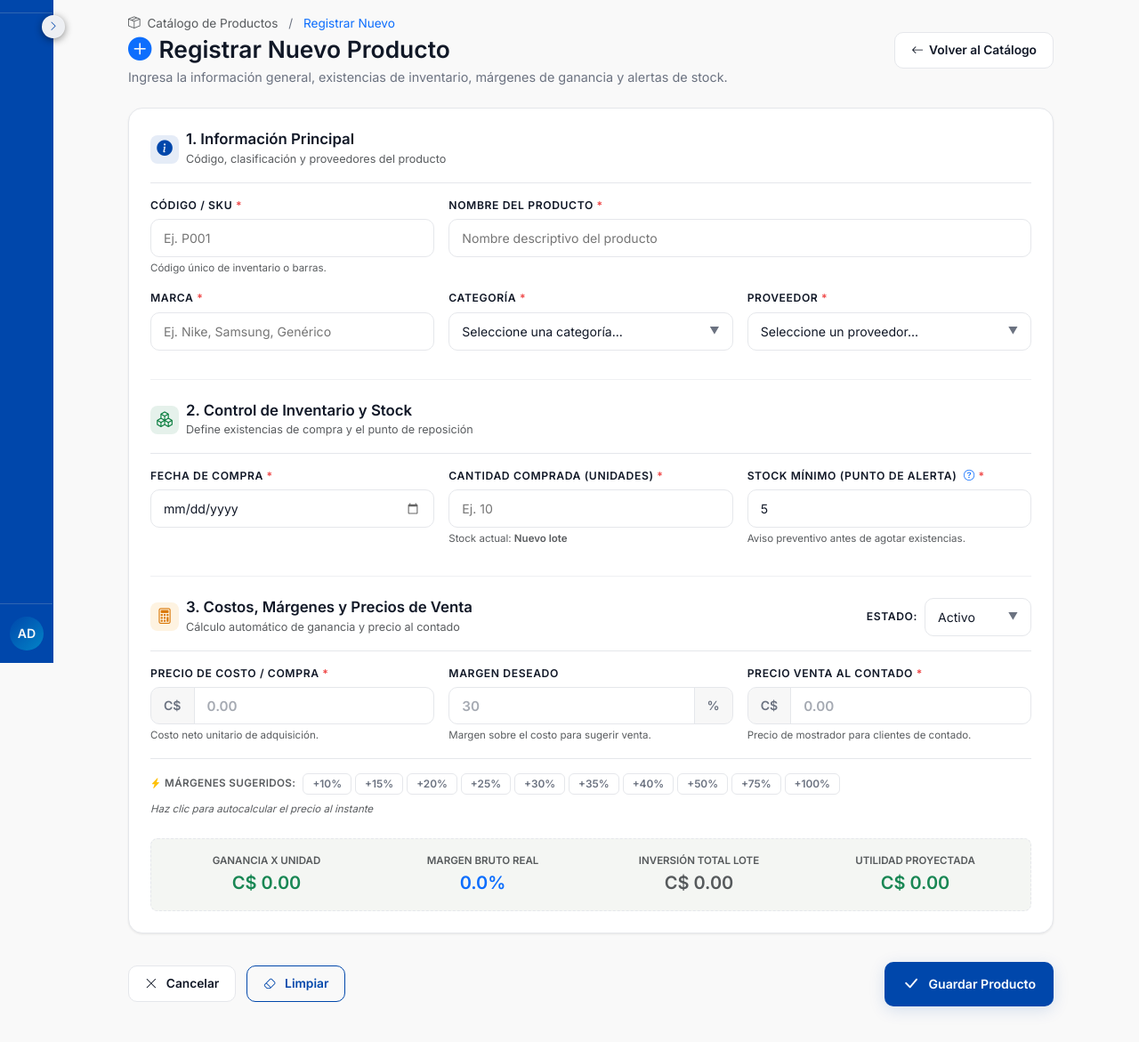
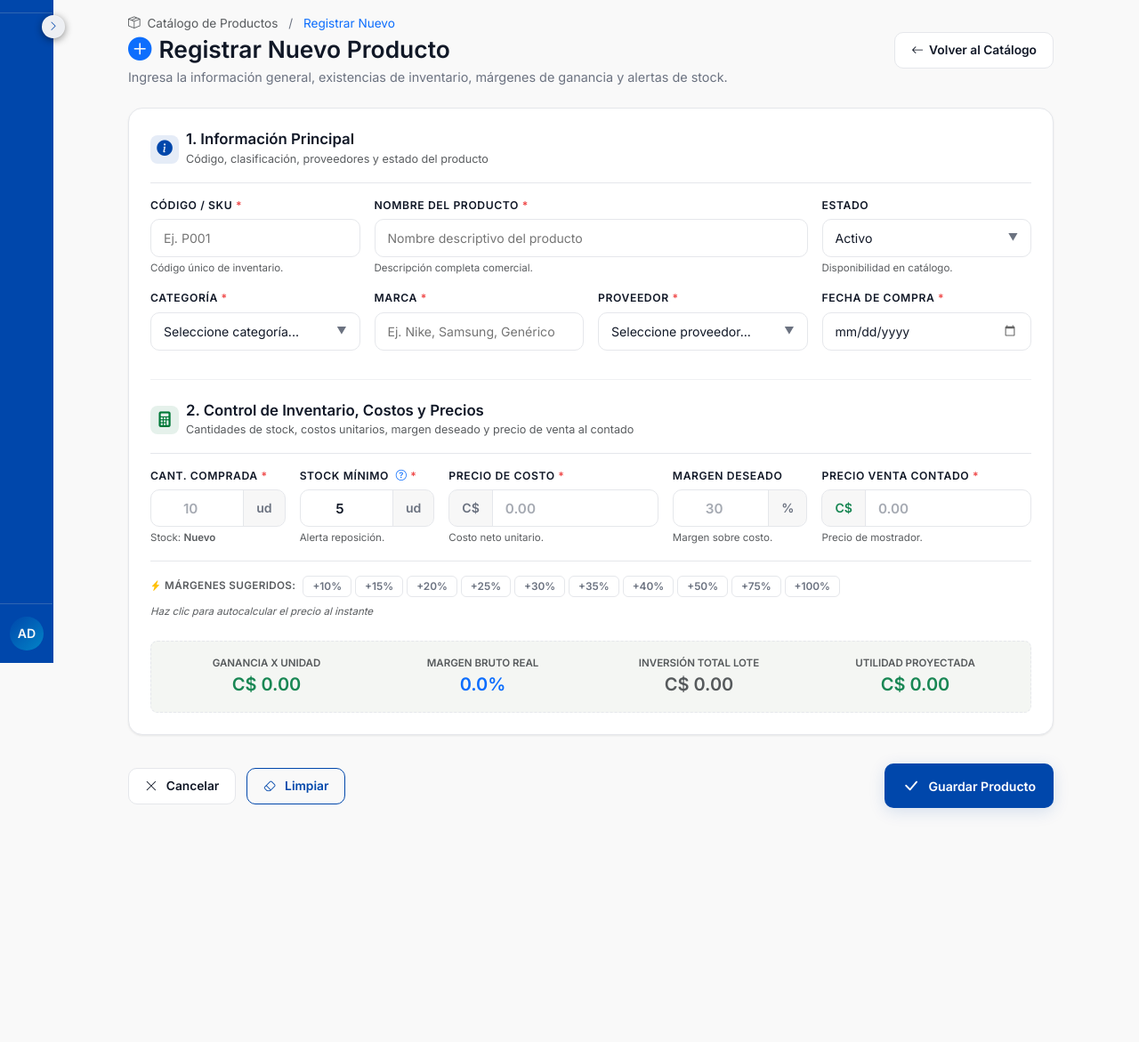
Before and after one commit to roynitorres/SistemaERPWinie, a Python web app: template templates/productos/form_producto.html in a window 1280 px wide. Shown: the part 55-1226 px from the top of the page at 89% size. After the commit the page ends 971 px from the top, so only its background shows below. Run offline with Jinja, Linux system fonts and the light colour scheme; the template is opened without the code that fills it, so the values that code supplies are empty; some libraries are stand-ins or nearby versions.

Commit message:
refactor(productos): compactar y reorganizar campos de inventario y precios de forma proporcional sin desperdicio de espacio

```diff
--- a/templates/productos/form_producto.html
+++ b/templates/productos/form_producto.html
@@ -63,13 +63,13 @@
                     </div>
                     <div>
                         <h5 class="mb-0 fw-bold" style="font-size: 1.05rem; color: var(--color-text-main);">1. Información Principal</h5>
-                        <small class="text-muted">Código, clasificación y proveedores del producto</small>
+                        <small class="text-muted">Código, clasificación, proveedores y estado del producto</small>
                     </div>
                 </div>
 
                 <div class="row g-3">
                     <!-- CÓDIGO -->
-                    <div class="col-md-4">
+                    <div class="col-md-3">
                         <div class="form-group mb-0">
                             <label class="form-label form-label--required">CÓDIGO / SKU</label>
                             <div class="position-relative">
@@ -81,12 +81,12 @@
                                        value="{{ producto.codigo_producto if producto else '' }}"
                                        oninput="this.value = this.value.toUpperCase()">
                             </div>
-                            <small class="text-muted" style="font-size: 0.72rem;">Código único de inventario o barras.</small>
+                            <small class="text-muted" style="font-size: 0.72rem;">Código único de inventario.</small>
                         </div>
                     </div>
 
                     <!-- NOMBRE -->
-                    <div class="col-md-8">
+                    <div class="col-md-6">
                         <div class="form-group mb-0">
                             <label class="form-label form-label--required">NOMBRE DEL PRODUCTO</label>
                             <input type="text"
@@ -96,11 +96,39 @@
                                    placeholder="Nombre descriptivo del producto"
                                    value="{{ producto.nombre if producto else '' }}"
                                    oninput="this.value = this.value.toUpperCase()">
+                            <small class="text-muted" style="font-size: 0.72rem;">Descripción completa comercial.</small>
+                        </div>
+                    </div>
+
+                    <!-- ESTADO -->
+                    <div class="col-md-3">
+                        <div class="form-group mb-0">
+                            <label class="form-label">ESTADO</label>
+                            <select class="form-input select-estado-apex" name="estado" id="form_estado" data-estado="{{ producto.estado.value if producto else 'ACTIVO' }}">
+                                <option value="ACTIVO" {% if not producto or producto.estado.value == 'ACTIVO' %}selected{% endif %}>Activo</option>
+                                <option value="INACTIVO" {% if producto and producto.estado.value == 'INACTIVO' %}selected{% endif %}>Inactivo</option>
+                            </select>
+                            <small class="text-muted" style="font-size: 0.72rem;">Disponibilidad en catálogo.</small>
+                        </div>
+                    </div>
+
+                    <!-- CATEGORÍA -->
+                    <div class="col-md-3">
+                        <div class="form-group mb-0">
+                            <label class="form-label form-label--required">CATEGORÍA</label>
+                            <select class="form-input" id="form_categoria" name="categoria_id">
+                                <option value="">Seleccione categoría...</option>
+                                {% for categoria in categorias %}
+                                <option value="{{ categoria.id }}" {% if producto and producto.categoria_id == categoria.id %}selected{% endif %}>
+                                    {{ categoria.nombre }}
+                                </option>
+                                {% endfor %}
+                            </select>
                         </div>
                     </div>
 
                     <!-- MARCA -->
-                    <div class="col-md-4">
+                    <div class="col-md-3">
                         <div class="form-group mb-0">
                             <label class="form-label form-label--required">MARCA</label>
                             <input type="text"
@@ -113,33 +141,30 @@
                         </div>
                     </div>
 
-                    <!-- CATEGORÍA -->
-                    <div class="col-md-4">
+                    <!-- PROVEEDOR -->
+                    <div class="col-md-3">
                         <div class="form-group mb-0">
-                            <label class="form-label form-label--required">CATEGORÍA</label>
-                            <select class="form-input" id="form_categoria" name="categoria_id">
-                                <option value="">Seleccione una categoría...</option>
-                                {% for categoria in categorias %}
-                                <option value="{{ categoria.id }}" {% if producto and producto.categoria_id == categoria.id %}selected{% endif %}>
-                                    {{ categoria.nombre }}
+                            <label class="form-label form-label--required">PROVEEDOR</label>
+                            <select class="form-input" id="form_proveedor" name="proveedor_id">
+                                <option value="">Seleccione proveedor...</option>
+                                {% for proveedor in proveedores %}
+                                <option value="{{ proveedor.id }}" {% if producto and producto.proveedor_id == proveedor.id %}selected{% endif %}>
+                                    {{ proveedor.nombre_proveedor }}
                                 </option>
                                 {% endfor %}
                             </select>
                         </div>
                     </div>
 
-                    <!-- PROVEEDOR -->
-                    <div class="col-md-4">
+                    <!-- FECHA DE COMPRA -->
+                    <div class="col-md-3">
                         <div class="form-group mb-0">
-                            <label class="form-label form-label--required">PROVEEDOR</label>
-                            <select class="form-input" id="form_proveedor" name="proveedor_id">
-                                <option value="">Seleccione un proveedor...</option>
-                                {% for proveedor in proveedores %}
-                                <option value="{{ proveedor.id }}" {% if producto and producto.proveedor_id == proveedor.id %}selected{% endif %}>
-                                    {{ proveedor.nombre_proveedor }}
-                                </option>
-                                {% endfor %}
-                            </select>
+                            <label class="form-label form-label--required">FECHA DE COMPRA</label>
+                            <input type="date"
+                                   class="form-input"
+                                   id="form_fecha_compra"
+                                   name="fecha_compra"
+                                   value="{{ fecha_hoy }}">
                         </div>
                     </div>
                 </div>
@@ -149,146 +174,111 @@
             <hr class="my-4" style="border-color: var(--color-border); opacity: 0.6;">
 
             <!-- ========================================== -->
-            <!-- SECCIÓN 2: INVENTARIO Y ALERTA DE STOCK   -->
+            <!-- SECCIÓN 2: INVENTARIO, COSTOS Y PRECIOS   -->
             <!-- ========================================== -->
-            <div class="form-section-apex mb-4 pb-2">
+            <div class="form-section-apex">
                 <div class="d-flex align-items-center gap-2 pb-3 mb-3 border-bottom" style="border-color: var(--color-border) !important;">
                     <div style="width: 32px; height: 32px; border-radius: 8px; background: rgba(0, 121, 56, 0.1); color: var(--color-success); display: flex; align-items: center; justify-content: center; font-size: 1.1rem;">
-                        <i class="bi bi-boxes"></i>
+                        <i class="bi bi-calculator-fill"></i>
                     </div>
                     <div>
-                        <h5 class="mb-0 fw-bold" style="font-size: 1.05rem; color: var(--color-text-main);">2. Control de Inventario y Stock</h5>
-                        <small class="text-muted">Define existencias de compra y el punto de reposición</small>
+                        <h5 class="mb-0 fw-bold" style="font-size: 1.05rem; color: var(--color-text-main);">2. Control de Inventario, Costos y Precios</h5>
+                        <small class="text-muted">Cantidades de stock, costos unitarios, margen deseado y precio de venta al contado</small>
                     </div>
                 </div>
 
-                <div class="row g-3">
-                    <!-- FECHA DE COMPRA -->
-                    <div class="col-md-4">
+                <!-- BLOQUE COMPACTO Y PROPORCIONAL DE LOS 5 CAMPOS -->
+                <div class="row g-3 align-items-start">
+
+                    <!-- 1. CANTIDAD COMPRADA -->
+                    <div class="col-6 col-md-4 col-lg-2">
                         <div class="form-group mb-0">
-                            <label class="form-label form-label--required">FECHA DE COMPRA</label>
-                            <input type="date"
-                                   class="form-input"
-                                   id="form_fecha_compra"
-                                   name="fecha_compra"
-                                   value="{{ fecha_hoy }}">
+                            <label class="form-label form-label--required text-truncate" title="Cantidad Comprada">CANT. COMPRADA</label>
+                            <div class="input-group-apex">
+                                <input type="number"
+                                       class="form-input-clean text-center fw-bold"
+                                       id="form_cantidad_comprada"
+                                       name="cantidad_comprada"
+                                       placeholder="10"
+                                       min="1"
+                                       value="{{ producto.cantidad_comprada if producto else '' }}">
+                                <span class="input-group-addon addon-suffix">ud</span>
+                            </div>
+                            <small class="text-muted" style="font-size: 0.72rem;">Stock: <strong>{{ producto.stock if producto else 'Nuevo' }}</strong></small>
                         </div>
                     </div>
 
-                    <!-- CANTIDAD COMPRADA -->
-                    <div class="col-md-4">
+                    <!-- 2. STOCK MÍNIMO -->
+                    <div class="col-6 col-md-4 col-lg-2">
                         <div class="form-group mb-0">
-                            <label class="form-label form-label--required">CANTIDAD COMPRADA (UNIDADES)</label>
-                            <input type="number"
-                                   class="form-input"
-                                   id="form_cantidad_comprada"
-                                   name="cantidad_comprada"
-                                   placeholder="Ej. 10"
-                                   min="1"
-                                   value="{{ producto.cantidad_comprada if producto else '' }}">
-                            <small class="text-muted" style="font-size: 0.72rem;">Stock actual: <strong>{{ producto.stock if producto else 'Nuevo lote' }}</strong></small>
+                            <label class="form-label form-label--required text-truncate" title="Stock Mínimo (Punto de Alerta)">
+                                STOCK MÍNIMO
+                                <i class="bi bi-question-circle ms-1 text-primary" title="El sistema avisará en amarillo cuando el stock sea menor o igual"></i>
+                            </label>
+                            <div class="input-group-apex">
+                                <input type="number"
+                                       class="form-input-clean text-center fw-bold"
+                                       id="form_stock_minimo"
+                                       name="stock_minimo"
+                                       placeholder="5"
+                                       min="0"
+                                       value="{{ producto.stock_minimo if producto else 5 }}">
+                                <span class="input-group-addon addon-suffix">ud</span>
+                            </div>
+                            <small class="text-muted" style="font-size: 0.72rem;">Alerta reposición.</small>
                         </div>
                     </div>
 
-                    <!-- STOCK MÍNIMO (ALERTA DE REPOSICIÓN) -->
-                    <div class="col-md-4">
+                    <!-- 3. PRECIO DE COMPRA (COSTO) -->
+                    <div class="col-12 col-md-4 col-lg-3">
                         <div class="form-group mb-0">
-                            <label class="form-label form-label--required">
-                                STOCK MÍNIMO (PUNTO DE ALERTA)
-                                <i class="bi bi-question-circle ms-1 text-primary" title="El sistema te avisará en amarillo cuando el stock sea menor o igual a este número"></i>
-                            </label>
-                            <input type="number"
-                                   class="form-input"
-                                   id="form_stock_minimo"
-                                   name="stock_minimo"
-                                   placeholder="Ej. 5"
-                                   min="0"
-                                   value="{{ producto.stock_minimo if producto else 5 }}">
-                            <small class="text-muted" style="font-size: 0.72rem;">Aviso preventivo antes de agotar existencias.</small>
-                        </div>
-                    </div>
-                </div>
-            </div>
-
-            <!-- SEPARADOR DE SECCIÓN -->
-            <hr class="my-4" style="border-color: var(--color-border); opacity: 0.6;">
-
-            <!-- ========================================== -->
-            <!-- SECCIÓN 3: PRECIOS Y MARGEN INTELIGENTE    -->
-            <!-- ========================================== -->
-            <div class="form-section-apex">
-                <div class="d-flex align-items-center justify-content-between pb-3 mb-3 border-bottom flex-wrap gap-2" style="border-color: var(--color-border) !important;">
-                    <div class="d-flex align-items-center gap-2">
-                        <div style="width: 32px; height: 32px; border-radius: 8px; background: rgba(245, 158, 11, 0.12); color: #d97706; display: flex; align-items: center; justify-content: center; font-size: 1.1rem;">
-                            <i class="bi bi-calculator"></i>
-                        </div>
-                        <div>
-                            <h5 class="mb-0 fw-bold" style="font-size: 1.05rem; color: var(--color-text-main);">3. Costos, Márgenes y Precios de Venta</h5>
-                            <small class="text-muted">Cálculo automático de ganancia y precio al contado</small>
-                        </div>
-                    </div>
-
-                    <!-- Badge Estado del Producto -->
-                    <div class="d-flex align-items-center gap-2">
-                        <label class="form-label mb-0">ESTADO:</label>
-                        <select class="form-input select-estado-apex py-1 px-3" name="estado" id="form_estado" data-estado="{{ producto.estado.value if producto else 'ACTIVO' }}" style="width: auto; min-width: 120px;">
-                            <option value="ACTIVO" {% if not producto or producto.estado.value == 'ACTIVO' %}selected{% endif %}>Activo</option>
-                            <option value="INACTIVO" {% if producto and producto.estado.value == 'INACTIVO' %}selected{% endif %}>Inactivo</option>
-                        </select>
-                    </div>
-                </div>
-
-                <div class="row g-3">
-                    <!-- PRECIO COMPRA (COSTO) -->
-                    <div class="col-md-4">
-                        <div class="form-group mb-0">
-                            <label class="form-label form-label--required">PRECIO DE COSTO / COMPRA</label>
+                            <label class="form-label form-label--required">PRECIO DE COSTO</label>
                             <div class="input-group-apex">
                                 <span class="input-group-addon addon-prefix">C$</span>
                                 <input type="number"
                                        step="0.01"
-                                       class="form-input-clean"
+                                       class="form-input-clean fw-bold"
                                        id="form_precio_compra"
                                        name="precio_compra"
                                        placeholder="0.00"
                                        value="{{ '%.2f'|format(producto.precio_compra) if producto else '' }}">
                             </div>
-                            <small class="text-muted" style="font-size: 0.72rem;">Costo neto unitario de adquisición.</small>
+                            <small class="text-muted" style="font-size: 0.72rem;">Costo neto unitario.</small>
                         </div>
                     </div>
 
-                    <!-- MARGEN DE GANANCIA (%) -->
-                    <div class="col-md-4">
+                    <!-- 4. MARGEN DESEADO (%) -->
+                    <div class="col-6 col-md-6 col-lg-2">
                         <div class="form-group mb-0">
                             <label class="form-label">MARGEN DESEADO</label>
                             <div class="input-group-apex">
                                 <input type="number"
                                        step="0.1"
-                                       class="form-input-clean"
+                                       class="form-input-clean text-center fw-bold"
                                        id="form_margen"
                                        placeholder="30"
                                        min="0">
                                 <span class="input-group-addon addon-suffix">%</span>
                             </div>
-                            <small class="text-muted" style="font-size: 0.72rem;">Margen sobre el costo para sugerir venta.</small>
+                            <small class="text-muted" style="font-size: 0.72rem;">Margen sobre costo.</small>
                         </div>
                     </div>
 
-                    <!-- PRECIO VENTA (CONTADO) -->
-                    <div class="col-md-4">
+                    <!-- 5. PRECIO VENTA AL CONTADO -->
+                    <div class="col-6 col-md-6 col-lg-3">
                         <div class="form-group mb-0">
-                            <label class="form-label form-label--required">PRECIO VENTA AL CONTADO</label>
+                            <label class="form-label form-label--required">PRECIO VENTA CONTADO</label>
                             <div class="input-group-apex">
-                                <span class="input-group-addon addon-prefix">C$</span>
+                                <span class="input-group-addon addon-prefix text-success">C$</span>
                                 <input type="number"
                                        step="0.01"
-                                       class="form-input-clean"
+                                       class="form-input-clean fw-bold text-success"
                                        id="form_precio_venta"
                                        name="precio_venta"
                                        placeholder="0.00"
                                        value="{{ '%.2f'|format(producto.precio_venta) if producto else '' }}">
                             </div>
-                            <small class="text-muted" style="font-size: 0.72rem;">Precio de mostrador para clientes de contado.</small>
+                            <small class="text-muted" style="font-size: 0.72rem;">Precio de mostrador.</small>
                         </div>
                     </div>
                 </div>
```
